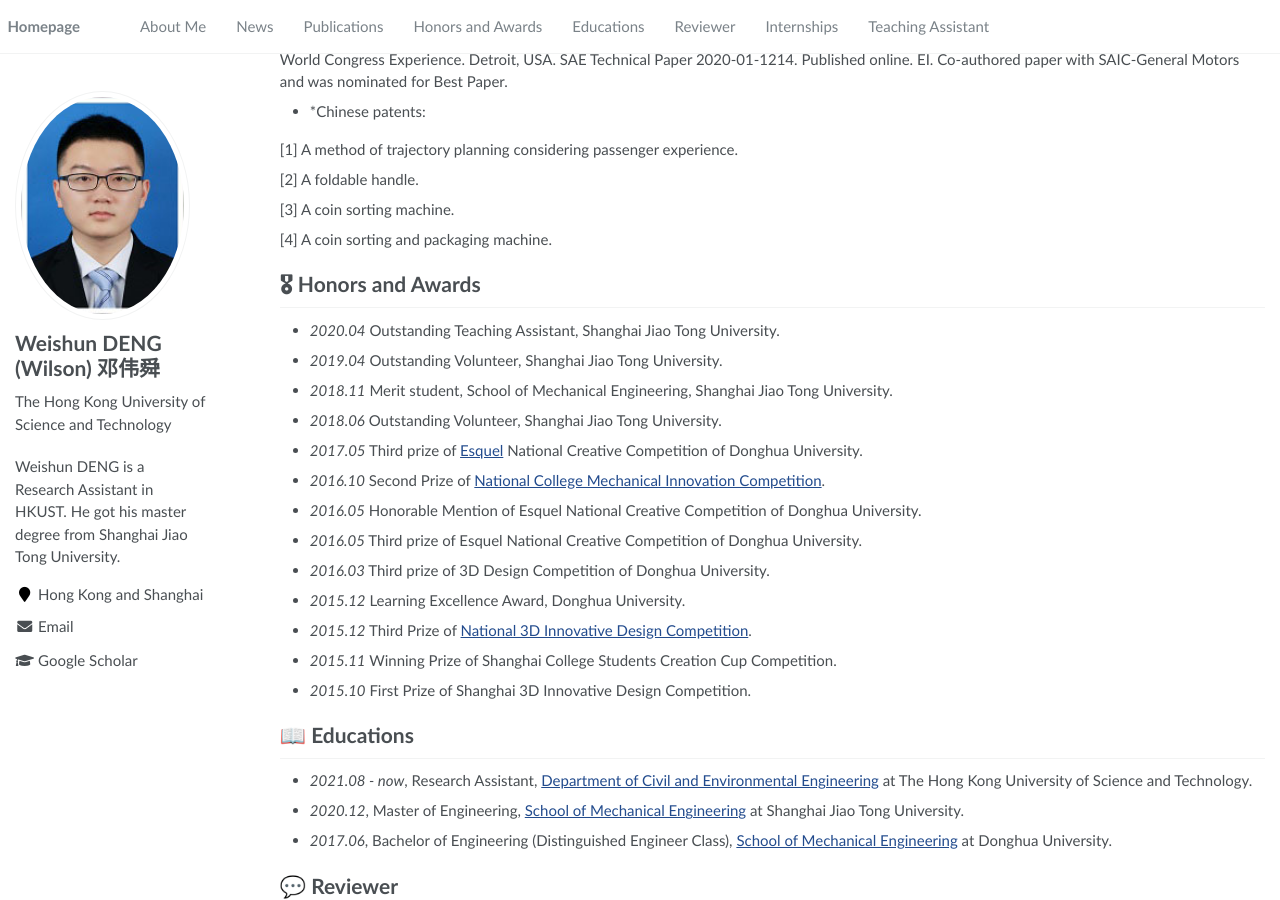
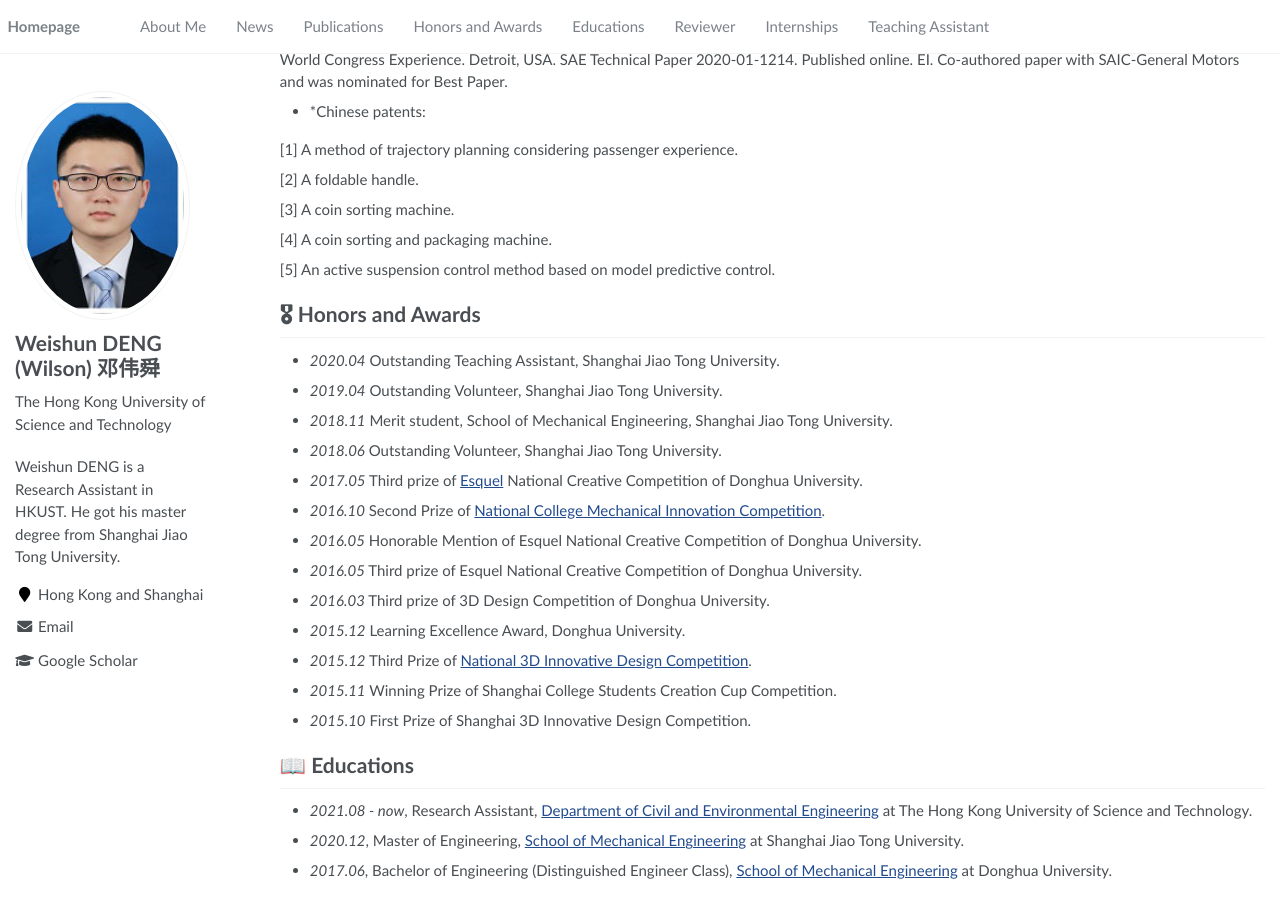
Before and after one commit to RayeRen/acad-homepage.github.io, a Jekyll site: the page built from _pages/about.md, in a window 1280 px wide and 900 px high, scrolled down 967 px. Built offline with Jekyll 4.4.1, drawn with Linux system fonts in a browser that asks for light colours.

Commit message:
Update about.md

```diff
--- a/_pages/about.md
+++ b/_pages/about.md
@@ -60,6 +60,8 @@ In addition to my formal scientific research status, I am also a very smiling pe
 
 [4] A coin sorting and packaging machine.
 
+[5] An active suspension control method based on model predictive control.
+
 # 🎖 Honors and Awards
 - *2020.04* Outstanding Teaching Assistant, Shanghai Jiao Tong University.
 - *2019.04* Outstanding Volunteer, Shanghai Jiao Tong University.
```
